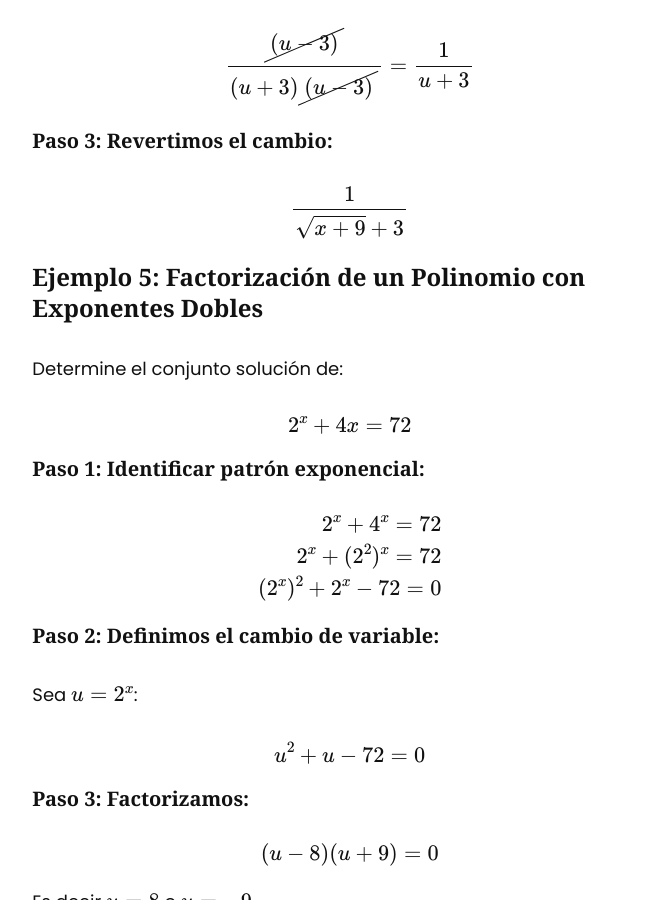
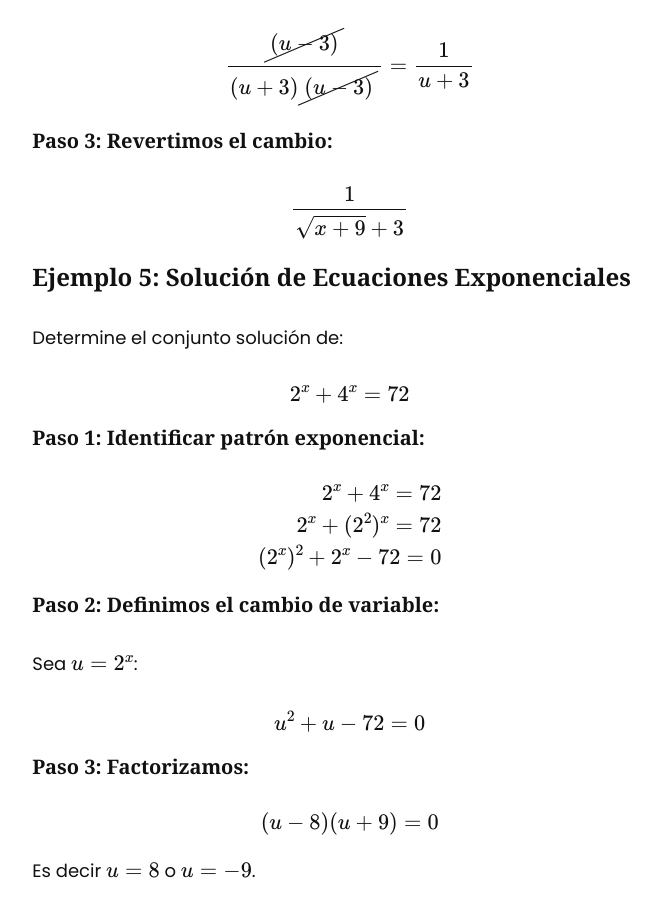
Before and after one commit to asoesem/asoesem.github.io, a Jekyll site: the page built from _posts/2025-03-07-fact-cambio-de-variable.md, in a window 1280 px wide and 900 px high, scrolled down 5490 px. Shown: the whole window, without its empty margins (457-1118 px from the left). Built offline with Jekyll 4.4.1, drawn with Linux system fonts in a browser that asks for light colours.

Commit message:
Corrige un error en el artículo de factorización por cambio de variable

```diff
--- a/_posts/2025-03-07-fact-cambio-de-variable.md
+++ b/_posts/2025-03-07-fact-cambio-de-variable.md
@@ -203,11 +203,11 @@ $$
 $$
 
 
-### Ejemplo 5: Factorización de un Polinomio con Exponentes Dobles
+### Ejemplo 5: Solución de Ecuaciones Exponenciales
 
 Determine el conjunto solución de:
 
-$$2^x + 4x= 72$$
+$$2^x + 4^x= 72$$
 
 
 #### Paso 1: Identificar patrón exponencial:
```
